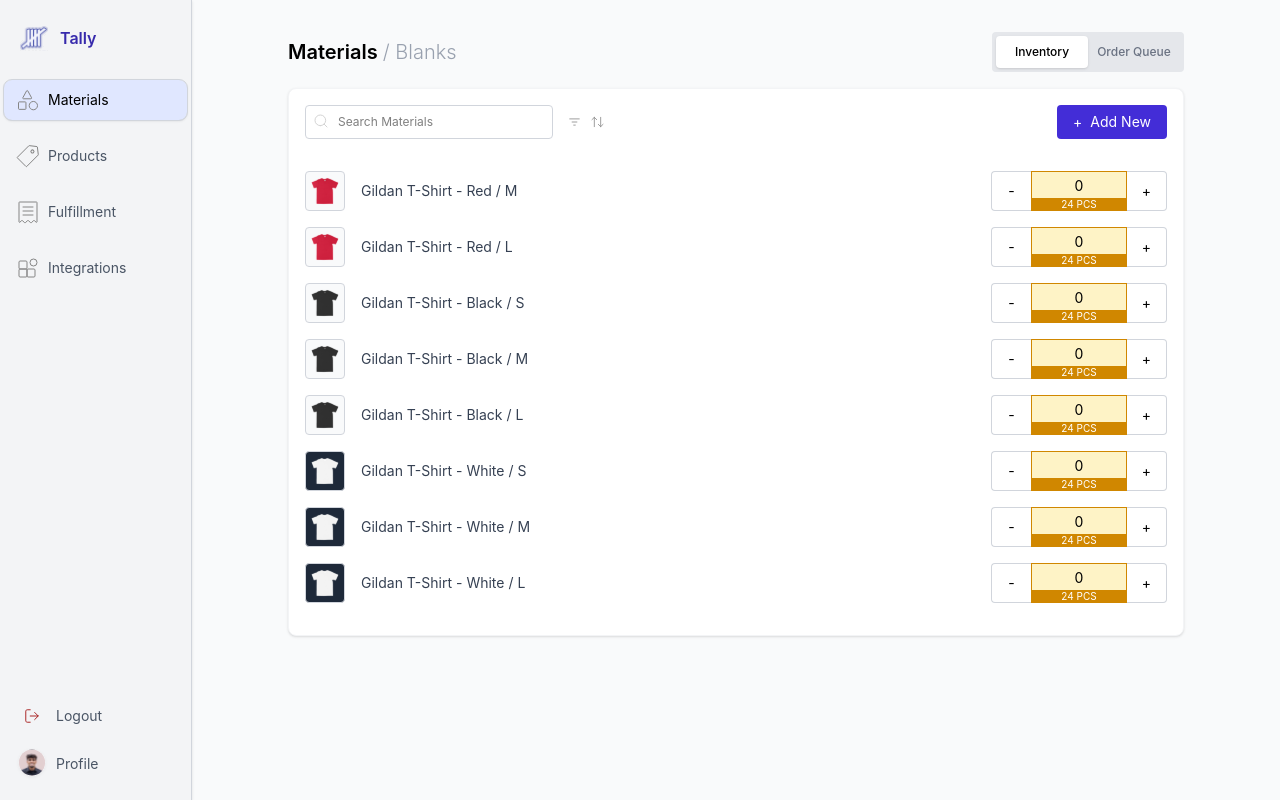
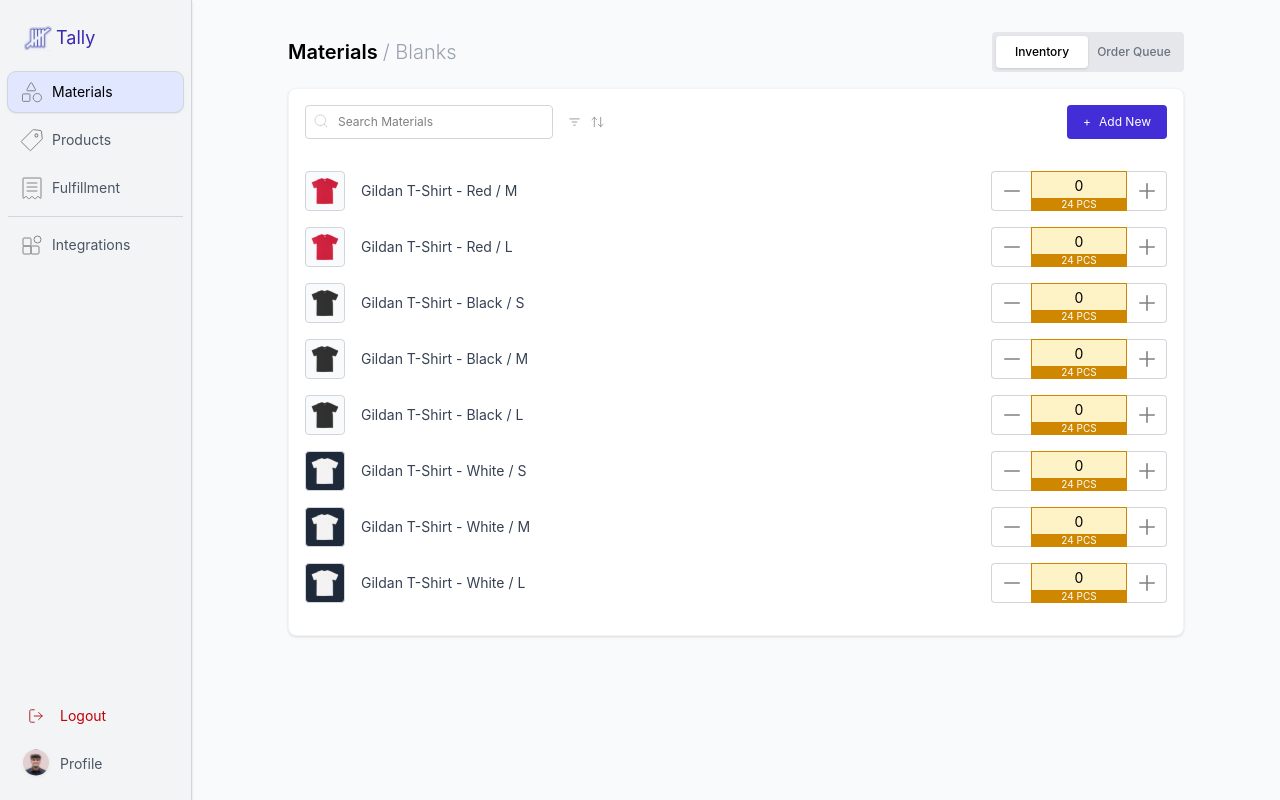
Before and after one commit to HarryAhnHS/lavalab-sp25-dev-challenge, a React (Vite) app: page / in a window 1280 px wide. Built offline with nearby package versions, Linux system fonts and the light colour scheme.

Commit message:
style: icons + sizing

```diff
--- a/src/components/Sidebar.jsx
+++ b/src/components/Sidebar.jsx
@@ -12,7 +12,6 @@ const tabs = [
     { id: "materials", name: "Materials", icon: Materials },
     { id: "products", name: "Products", icon: Products },
     { id: "orders", name: "Fulfillment", icon: Orders },
-    { id: "integrations", name: "Integrations", icon: Integrations },
 ];
 
 const Sidebar = () => {
@@ -21,21 +20,21 @@ const Sidebar = () => {
 
     return (
         <div
-            className={`h-screen flex flex-col justify-between z-10 border-r border-gray-300 shadow-sm bg-gray-100 text-black transition-all duration-300 ${
+            className={`h-screen px-2 flex flex-col justify-between z-10 border-r border-gray-300 shadow-sm bg-gray-100 text-black transition-all duration-300 ${
                 isHovered ? "w-48" : "w-14"
             }`}
             onMouseEnter={() => setIsHovered(true)}
             onMouseLeave={() => setIsHovered(false)}
         >
             {/* Top Section */}
-            <div className="py-3 px-1 flex flex-col items-center gap-4 transition-all duration-300">
+            <div className="py-3 flex flex-col items-center gap-2 transition-all duration-300">
                 {/* Tally Icon (Header) */}
                 <div className={`flex items-center py-2 w-full rounded-lg cursor-pointer transition-all duration-200 ${
                     isHovered ? "px-3 justify-start" : "justify-center"
                 }`}>
                     <img src={Tally} alt="Tally"/>
                     {isHovered && (
-                        <span className="ml-2 font-semibold text-indigo-800">Tally</span>
+                        <span className="text-lg text-indigo-800">Tally</span>
                     )}
                 </div>
 
@@ -58,10 +57,27 @@ const Sidebar = () => {
                         )}
                     </div>
                 ))}
+
+                <div className="border-t border-gray-300 w-full"></div>
+                <div
+                    onClick={() => setSelectedTab("integrations")}
+                    className={`flex items-center py-2 w-full text-sm rounded-lg cursor-pointer transition-all duration-200 ${
+                        isHovered ? "px-3 justify-start" : "justify-center"
+                    } ${
+                        selectedTab === "integrations"
+                            ? "bg-indigo-100 text-black outline outline-gray-300 shadow-sm"
+                            : "hover:bg-gray-200 outline-none shadow-none text-gray-600"
+                    }`}
+                >
+                    <img src={Integrations} alt="integrations" className="w-6 h-6 transition-all duration-300" />
+                    {isHovered && (
+                        <span className="ml-2 transition-opacity duration-300">Integrations</span>
+                    )}
+                </div>
             </div>
 
             {/* Bottom Section */}
-            <div className="py-3 px-1 flex flex-col items-center text-sm text-gray-600 transition-all duration-300">
+            <div className="py-3 flex flex-col items-center text-sm text-gray-600 transition-all duration-300">
                 {/* Logout Icon */}
                 <div
                     className={`flex items-center py-2 w-full rounded-lg cursor-pointer transition-all duration-200 ${
@@ -69,7 +85,7 @@ const Sidebar = () => {
                     } hover:bg-gray-200 hover:text-black`}
                 >
                     <img src={LogoutIcon} alt="Logout" className="w-8 h-8 transition-all duration-300" />
-                    {isHovered && <span className="ml-2">Logout</span>}
+                    {isHovered && <span className="ml-2 text-red-700">Logout</span>}
                 </div>
 
                 {/* Profile Icon */}
--- a/src/pages/InventoryPage.jsx
+++ b/src/pages/InventoryPage.jsx
@@ -1,9 +1,11 @@
 import { useEffect, useState } from "react";
-import { inventoryData } from "../models/mock.jsx";
+import { inventoryData } from "../models/mockInventory.jsx";
 
 import SearchIcon from "../assets/icons/Search.svg";
 import SortIcon from "../assets/icons/Sort.svg";
 import FilterIcon from "../assets/icons/Filter.svg";
+import MinusIcon from "../assets/icons/Minus.svg";
+import PlusIcon from "../assets/icons/Plus.svg";
 
 const InventoryPage = () => {
     const [search, setSearch] = useState("");
@@ -23,13 +25,13 @@ const InventoryPage = () => {
     }, [counts]);
 
     const handleSearch = (e) => {
-        const value = e.target.value.toLowerCase();
+        const value = e.target.value;
         setSearch(value);
         setFilteredData(
             inventoryData.filter((item) =>
-                item.name.toLowerCase().includes(value) ||
-                item.color.toLowerCase().includes(value) ||
-                item.size.toLowerCase().includes(value)
+                item.name.toLowerCase().includes(value.toLowerCase()) ||
+                item.color.toLowerCase().includes(value.toLowerCase()) ||
+                item.size.toLowerCase().includes(value.toLowerCase())
             )
         );
     };
@@ -91,7 +93,7 @@ const InventoryPage = () => {
                         </div>
 
                     </div>
-                    <button className="flex justify-center items-center bg-indigo-700 text-white text-sm px-4 rounded cursor-pointer">
+                    <button className="flex justify-center items-center bg-indigo-700 text-white text-xs px-4 rounded cursor-pointer">
                         <span className="mr-2">
                             +
                         </span>
@@ -120,11 +122,11 @@ const InventoryPage = () => {
                                     <td>
                                         <div className="h-10 flex items-center">
                                             <button
-                                                onClick={() => handleCountChange(item.id, counts[item.id] - 1)}
-                                                className="h-full w-10 border-l border-y border-gray-300 rounded-l cursor-pointer"
+                                                onClick={() => handleCountChange(item.id, parseInt(counts[item.id]) - 1)}
+                                                className="h-full w-10 flex items-center justify-center border-l border-y border-gray-300 text-xl rounded-l cursor-pointer"
                                                 disabled={counts[item.id] === 0}
                                             >
-                                                -
+                                                <img src={MinusIcon} alt="Minus" className="w-4 h-4"></img>
                                             </button>
                                             <div className={`h-full w-24 flex-1 flex flex-col items-center border
                                                 ${isInvalid ? "border-gray-300 text-gray-700" : "border-yellow-600 bg-amber-100"}`}>
@@ -143,10 +145,10 @@ const InventoryPage = () => {
                                                 </div>
                                             </div>
                                             <button
-                                                onClick={() => handleCountChange(item.id, counts[item.id] + 1)}
-                                                className="h-full w-10 border-r border-y border-gray-300 rounded-r cursor-pointer"
+                                                onClick={() => handleCountChange(item.id, parseInt(counts[item.id]) + 1)}
+                                                className="h-full w-10 flex items-center justify-center border-r border-y border-gray-300 text-xl rounded-r cursor-pointer"
                                             >
-                                                +
+                                                <img src={PlusIcon} alt="Plus" className="w-4 h-4"></img>
                                             </button>
                                         </div>
                                     </td>
```
Also changed, not shown: src/assets/icons/Minus.svg (added), src/assets/icons/Plus.svg (added), src/models/mockInventory.jsx (renamed from src/models/mock.jsx).
